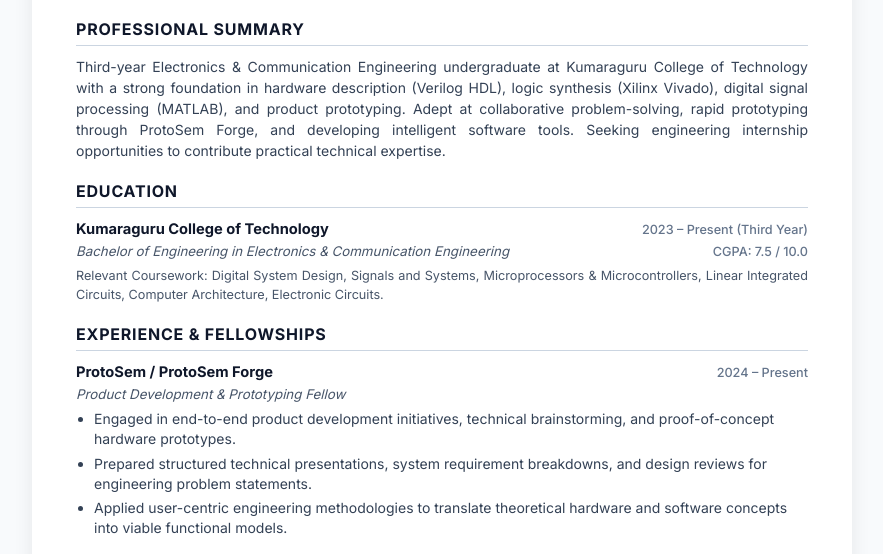
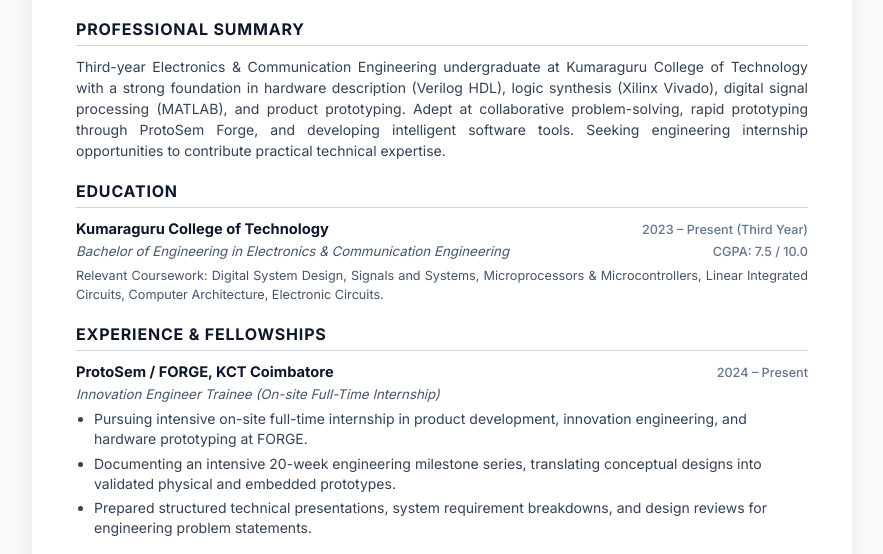
Before and after one commit to ahil-ahil/ahil-ahil.github.io, a plain HTML site: page resume.html in a window 1280 px wide. Shown: the part 228-782 px from the top of the page, without its empty margins (198-1081 px from the left). Drawn offline with Linux system fonts and the light colour scheme.

Commit message:
Update ProtoSem Innovation Engineer Trainee experience

```diff
--- a/resume.html
+++ b/resume.html
@@ -307,14 +307,14 @@
       <h2>Experience & Fellowships</h2>
       <div class="entry">
         <div class="entry-header">
-          <span class="entry-title">ProtoSem / ProtoSem Forge</span>
+          <span class="entry-title">ProtoSem / FORGE, KCT Coimbatore</span>
           <span class="entry-date">2024 – Present</span>
         </div>
-        <div class="entry-subtitle">Product Development & Prototyping Fellow</div>
+        <div class="entry-subtitle">Innovation Engineer Trainee (On-site Full-Time Internship)</div>
         <ul>
-          <li>Engaged in end-to-end product development initiatives, technical brainstorming, and proof-of-concept hardware prototypes.</li>
+          <li>Pursuing intensive on-site full-time internship in product development, innovation engineering, and hardware prototyping at FORGE.</li>
+          <li>Documenting an intensive 20-week engineering milestone series, translating conceptual designs into validated physical and embedded prototypes.</li>
           <li>Prepared structured technical presentations, system requirement breakdowns, and design reviews for engineering problem statements.</li>
-          <li>Applied user-centric engineering methodologies to translate theoretical hardware and software concepts into viable functional models.</li>
         </ul>
       </div>
     </section>
```
